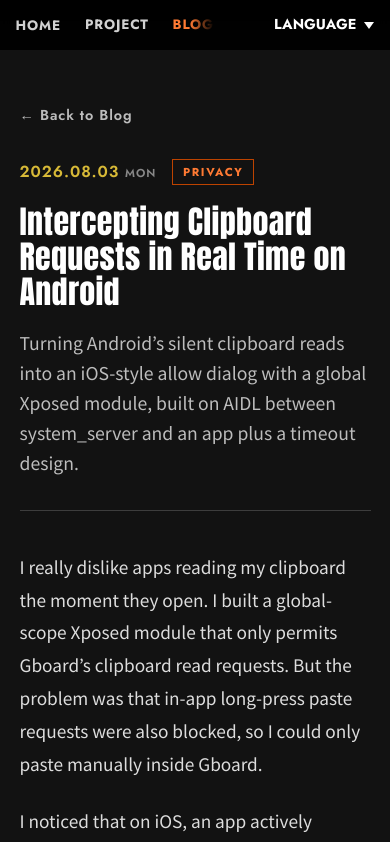
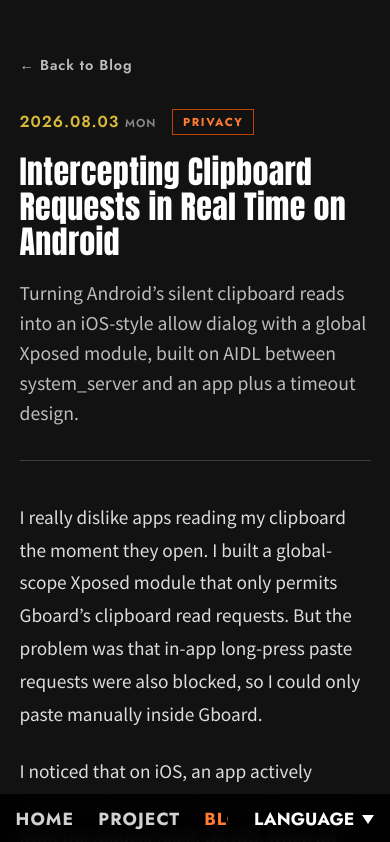
Before and after one commit to dddqmmx/dddqmmx.github.io, a Vue app: page /blog/clipboard-request-interception in a window 390 px wide. Shown: the top 842 px of the page. Built offline with nearby package versions, Linux system fonts and the light colour scheme.

Commit message:
Move nav to bottom and adapt spacing in portrait mode

```diff
--- a/src/App.vue
+++ b/src/App.vue
@@ -465,8 +465,24 @@ onBeforeUnmount(() => document.removeEventListener('pointerdown', handleDocument
 /* ---------- responsive ---------- */
 @media screen and (max-width: 1279px) and (orientation: portrait),
   screen and (max-width: 899px) {
+  .siteNav {
+    top: auto;
+    bottom: 0;
+    display: flex;
+    flex-direction: column;
+  }
+
   .navTier {
     padding: 0 4vw;
+  }
+
+  /* Section submenu sits above the main nav when pinned to the bottom */
+  .navTierSections {
+    order: 0;
+  }
+
+  .navTierTop {
+    order: 1;
   }
 
   /* Page/section menus scroll horizontally on narrow screens */
@@ -474,8 +490,6 @@ onBeforeUnmount(() => document.removeEventListener('pointerdown', handleDocument
   .navTierSections {
     overflow-x: auto;
     scrollbar-width: none;
-    -webkit-mask-image: linear-gradient(90deg, #000 calc(100% - 24px), transparent 100%);
-    mask-image: linear-gradient(90deg, #000 calc(100% - 24px), transparent 100%);
   }
 
   .navPages::-webkit-scrollbar,
@@ -488,8 +502,12 @@ onBeforeUnmount(() => document.removeEventListener('pointerdown', handleDocument
   }
 
   .navPageTab {
-    font-size: clamp(0.85rem, 3.4vw, 1rem);
+    font-size: clamp(1rem, 4.5vw, 1.3rem);
     letter-spacing: 0.06em;
+  }
+
+  .navTierSections a {
+    font-size: clamp(0.9rem, 3.8vw, 1.1rem);
   }
 
   .navPageToggle {
@@ -499,12 +517,21 @@ onBeforeUnmount(() => document.removeEventListener('pointerdown', handleDocument
   .languageToggle {
     min-height: var(--nav-tier1-h);
     padding-left: 0.6rem;
+    font-size: clamp(1rem, 4.5vw, 1.3rem);
+  }
+
+  /* Anchor the menu relative to the toggle so it opens upward above the
+     bottom nav; the nav tier's backdrop-filter would otherwise hijack a
+     fixed position and push the menu off-screen. */
+  .languageSelect {
+    z-index: 1002;
   }
 
   .languageMenu {
-    position: fixed;
-    top: var(--nav-tier1-h);
-    right: 4vw;
+    position: absolute;
+    top: auto;
+    bottom: 100%;
+    right: 0;
   }
 
   .languageCaret {
--- a/src/views/BlogPostView.vue
+++ b/src/views/BlogPostView.vue
@@ -56,9 +56,16 @@ const blocks = computed(() => (post.value ? post.value.body[locale.value] : []))
 
 <style scoped>
 .postPage {
-  min-height: 100svh;
+  min-height: 100vh;
   padding: calc(var(--nav-h-pages) + 6vh) 0 10vh;
   background: var(--color-bg-panel);
+}
+
+@media screen and (max-width: 1279px) and (orientation: portrait),
+  screen and (max-width: 899px) {
+  .postPage {
+    padding: 6vh 0 calc(var(--nav-h-pages) + 10vh);
+  }
 }
 
 .post,
--- a/src/views/BlogView.vue
+++ b/src/views/BlogView.vue
@@ -54,6 +54,13 @@ const entries = computed(() =>
   min-height: 100svh;
   padding: calc(var(--nav-h-pages) + 6vh) 0 8vh;
   background: var(--color-bg-panel);
+}
+
+@media screen and (max-width: 1279px) and (orientation: portrait),
+  screen and (max-width: 899px) {
+  .blogPage {
+    padding: 6vh 0 calc(var(--nav-h-pages) + 8vh);
+  }
 }
 
 .blogHead {
--- a/src/views/HomeView.vue
+++ b/src/views/HomeView.vue
@@ -604,6 +604,16 @@ onBeforeUnmount(() => {
   }
 }
 
+/* The nav sits at the bottom in portrait, so sections align to the top edge
+   and leave room below for the fixed bottom nav instead of the top header. */
+@media screen and (max-width: 1279px) and (orientation: portrait),
+  screen and (max-width: 899px) {
+  .homeSection {
+    scroll-margin-top: 0;
+    scroll-margin-bottom: calc(var(--nav-tier1-h) + var(--nav-tier2-h));
+  }
+}
+
 @media (prefers-reduced-motion: reduce) {
   .heroTitle span,
   .heroSub {
--- a/src/views/ProjectsView.vue
+++ b/src/views/ProjectsView.vue
@@ -117,6 +117,13 @@ const projects = computed(() =>
   min-height: 100svh;
   padding: calc(var(--nav-h-pages) + 6vh) 0 10vh;
   background: var(--color-bg-base);
+}
+
+@media screen and (max-width: 1279px) and (orientation: portrait),
+  screen and (max-width: 899px) {
+  .projectsPage {
+    padding: 6vh 0 calc(var(--nav-h-pages) + 10vh);
+  }
 }
 
 .projectsHead {
```
